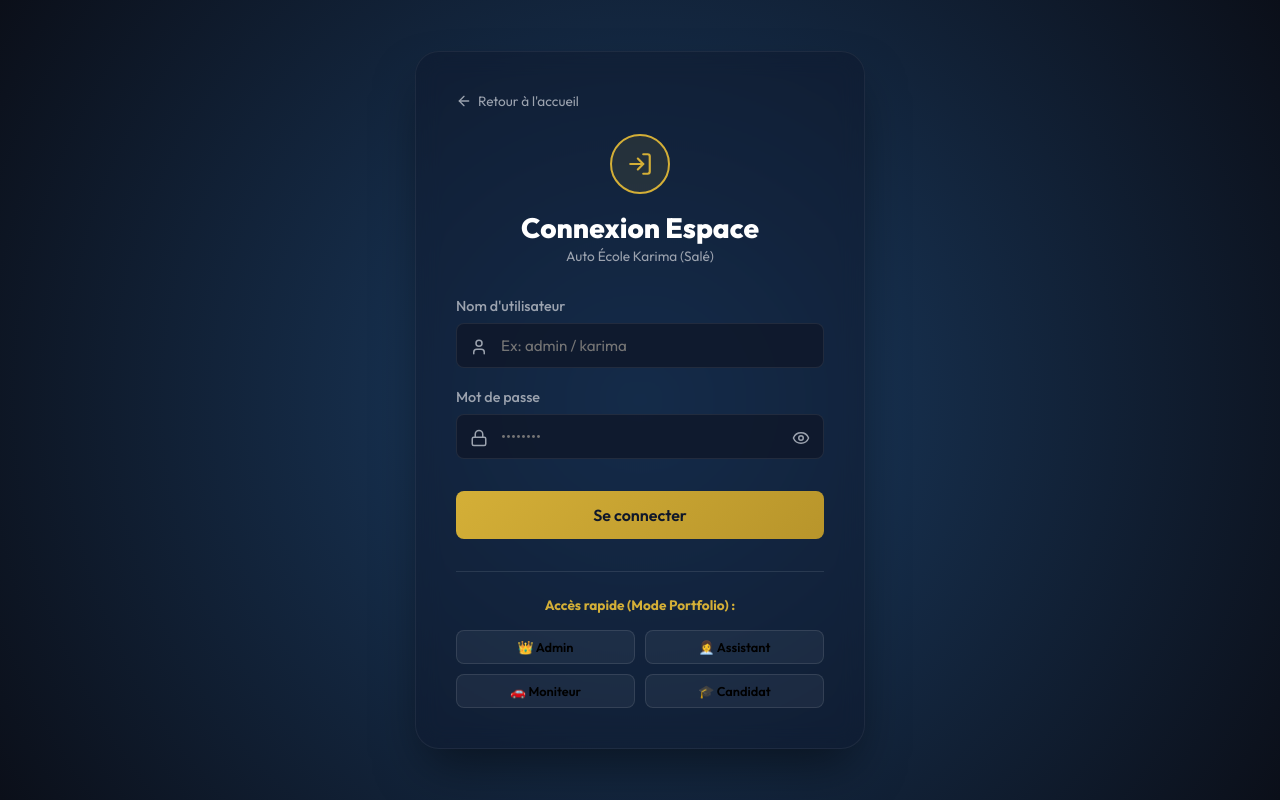
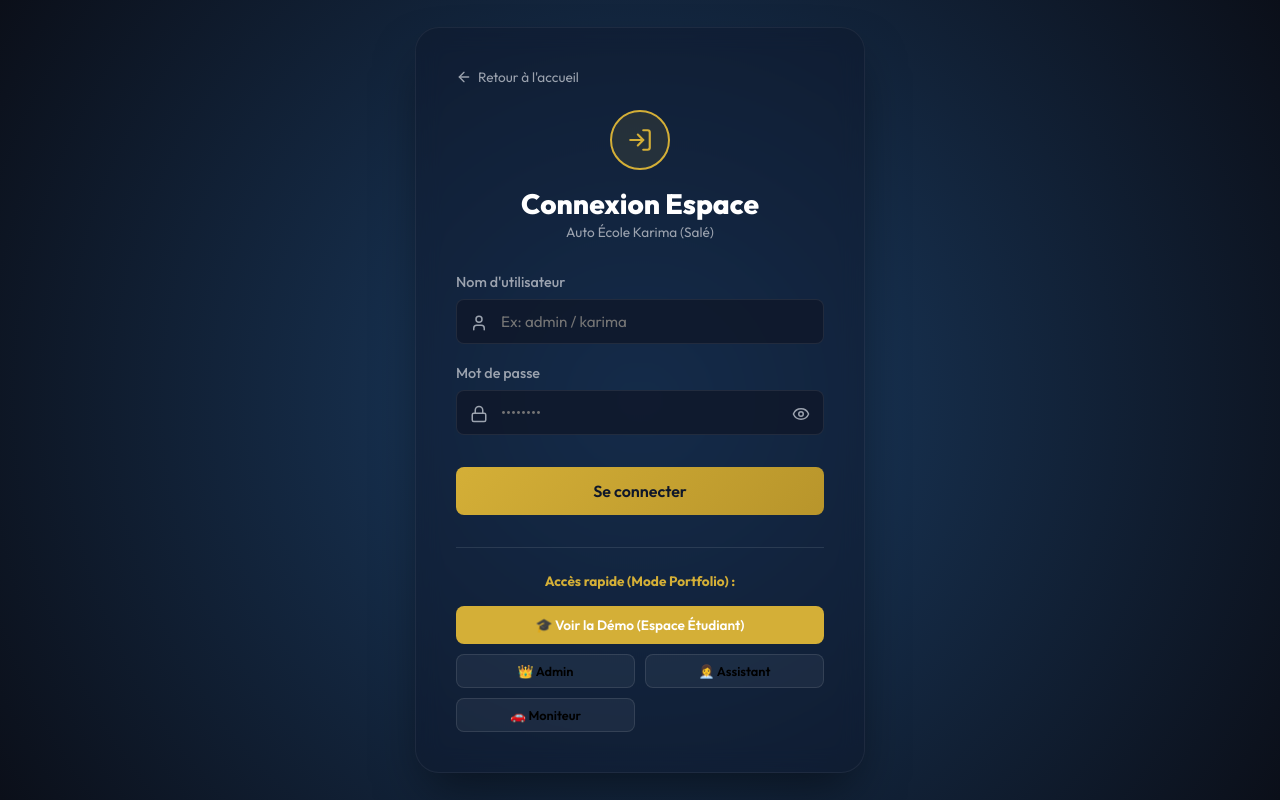
Before and after one commit to AymanTN1/drivingSchool, a React app in the folder frontend/: page / in a window 1280 px wide. Both pictures are taken after a click on the button "Se Connecter". Built offline with nearby package versions, Linux system fonts and the light colour scheme; no server answers; the HTML template or start-up script is replaced by a standard one.

Commit message:
fixer les btn de login et ajouter option portfolio demo

```diff
--- a/frontend/src/components/Login.jsx
+++ b/frontend/src/components/Login.jsx
@@ -207,6 +207,15 @@ export default function Login({ onLoginSuccess, onBackClick }) {
           <div style={{ display: 'grid', gridTemplateColumns: '1fr 1fr', gap: '10px' }}>
             <button
               type="button"
+              onClick={() => handleDemoLogin('student1', 'student123')}
+              className="btn btn-primary"
+              style={{ padding: '10px', fontSize: '0.85rem', gridColumn: 'span 2', cursor: 'pointer', background: 'var(--accent)', color: 'white', border: 'none' }}
+              disabled={loading}
+            >
+              🎓 Voir la Démo (Espace Étudiant)
+            </button>
+            <button
+              type="button"
               onClick={() => handleDemoLogin('admin', 'admin123')}
               className="btn"
               style={{ padding: '8px', fontSize: '0.8rem', background: 'rgba(255,255,255,0.05)', border: '1px solid rgba(255,255,255,0.1)', cursor: 'pointer' }}
@@ -216,7 +225,7 @@ export default function Login({ onLoginSuccess, onBackClick }) {
             </button>
             <button
               type="button"
-              onClick={() => handleDemoLogin('karima', 'karima123')}
+              onClick={() => handleDemoLogin('assistant', 'assistant123')}
               className="btn"
               style={{ padding: '8px', fontSize: '0.8rem', background: 'rgba(255,255,255,0.05)', border: '1px solid rgba(255,255,255,0.1)', cursor: 'pointer' }}
               disabled={loading}
@@ -232,15 +241,6 @@ export default function Login({ onLoginSuccess, onBackClick }) {
             >
               🚗 Moniteur
             </button>
-            <button
-              type="button"
-              onClick={() => handleDemoLogin('student1', 'student123')}
-              className="btn"
-              style={{ padding: '8px', fontSize: '0.8rem', background: 'rgba(255,255,255,0.05)', border: '1px solid rgba(255,255,255,0.1)', cursor: 'pointer' }}
-              disabled={loading}
-            >
-              🎓 Candidat
-            </button>
           </div>
         </div>
       </div>
```
